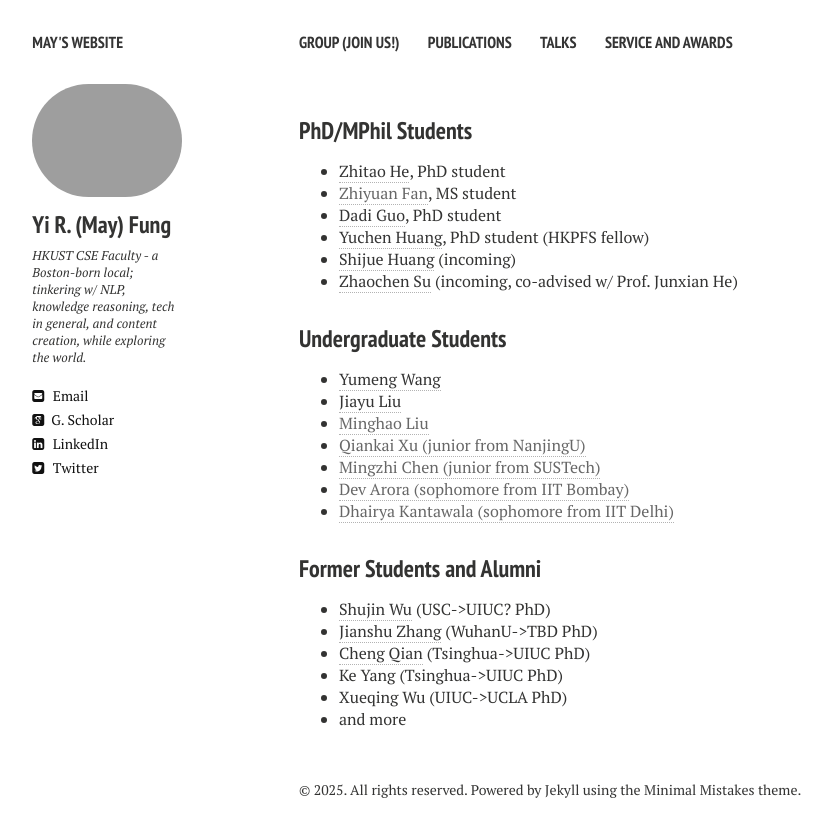
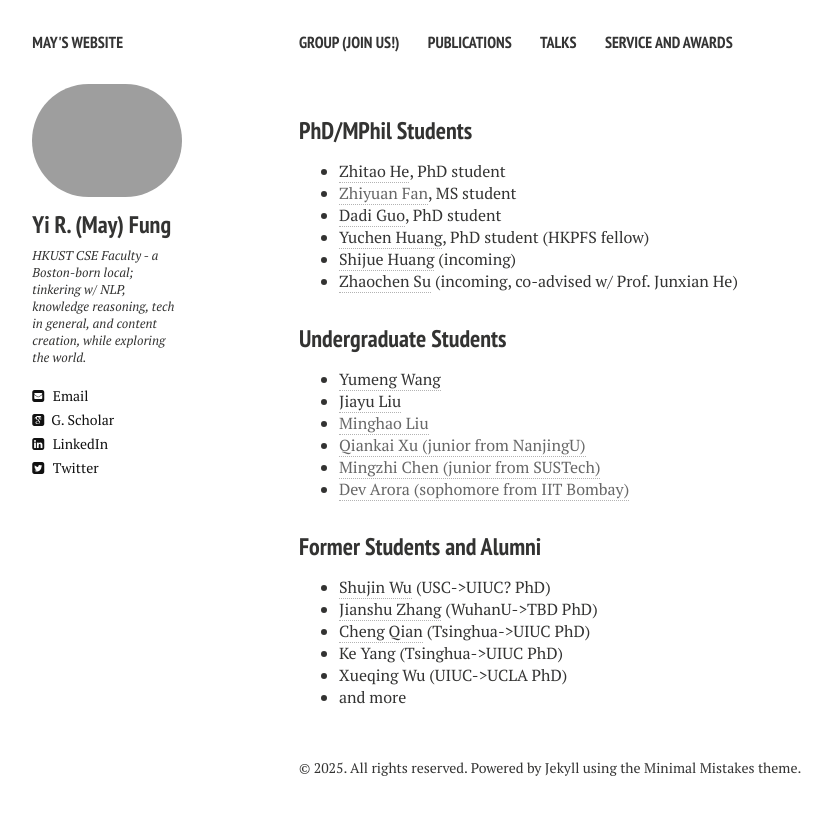
Before and after one commit to mayrfung/mayrfung.github.io, a Jekyll site: the page built from group.md, in a window 1280 px wide. Shown: the top 837 px of the page, without its empty margins (21-853 px from the left). Built offline with Jekyll 4.4.1, drawn with Linux system fonts in a browser that asks for light colours; nearby versions of some CDN libraries.

Commit message:
Update group.html

```diff
--- a/_layouts/group.html
+++ b/_layouts/group.html
@@ -57,7 +57,6 @@
   <li><a href="" target="_blank">Qiankai Xu (junior from NanjingU)</a> </li>
   <li><a href="" target="_blank">Mingzhi Chen (junior from SUSTech)</a> </li>
   <li><a href="" target="_blank">Dev Arora (sophomore from IIT Bombay)</a> </li>
-  <li><a href="" target="_blank">Dhairya Kantawala  (sophomore from IIT Delhi)</a> </li>
 </ul>
 
 <h3 style="margin-bottom:0px;padding-top:10px;">Former Students and Alumni</h3>
```
